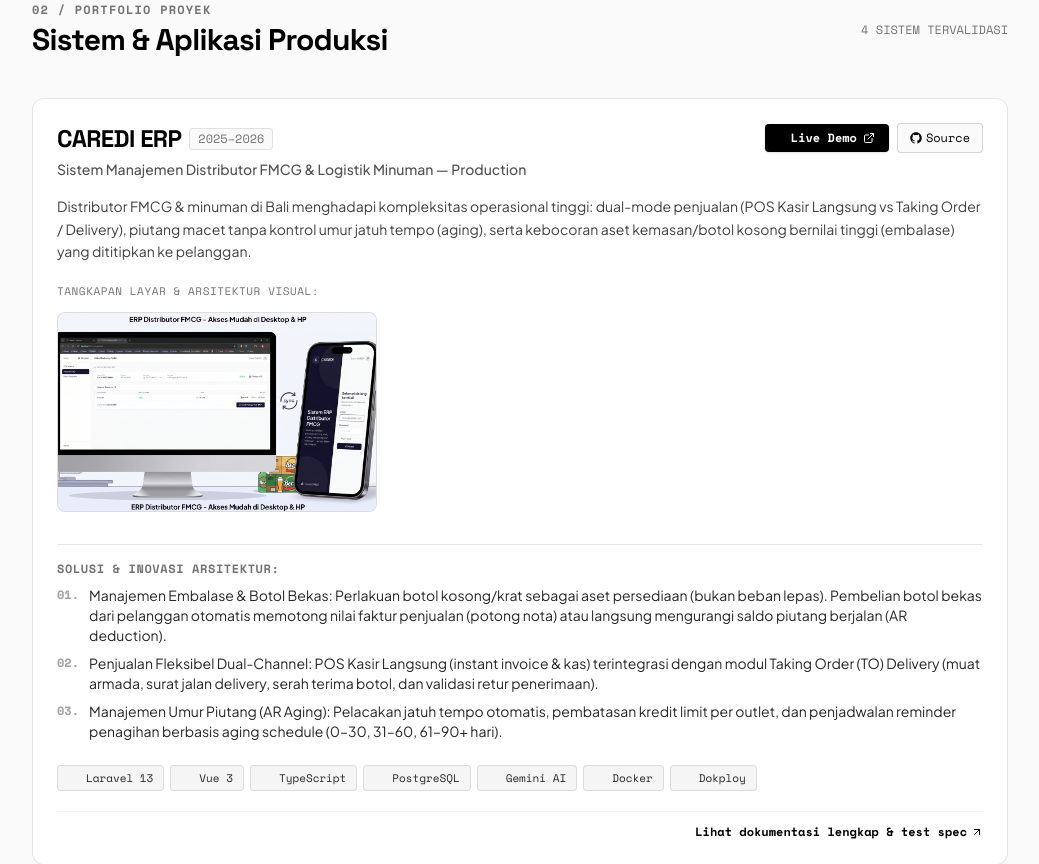
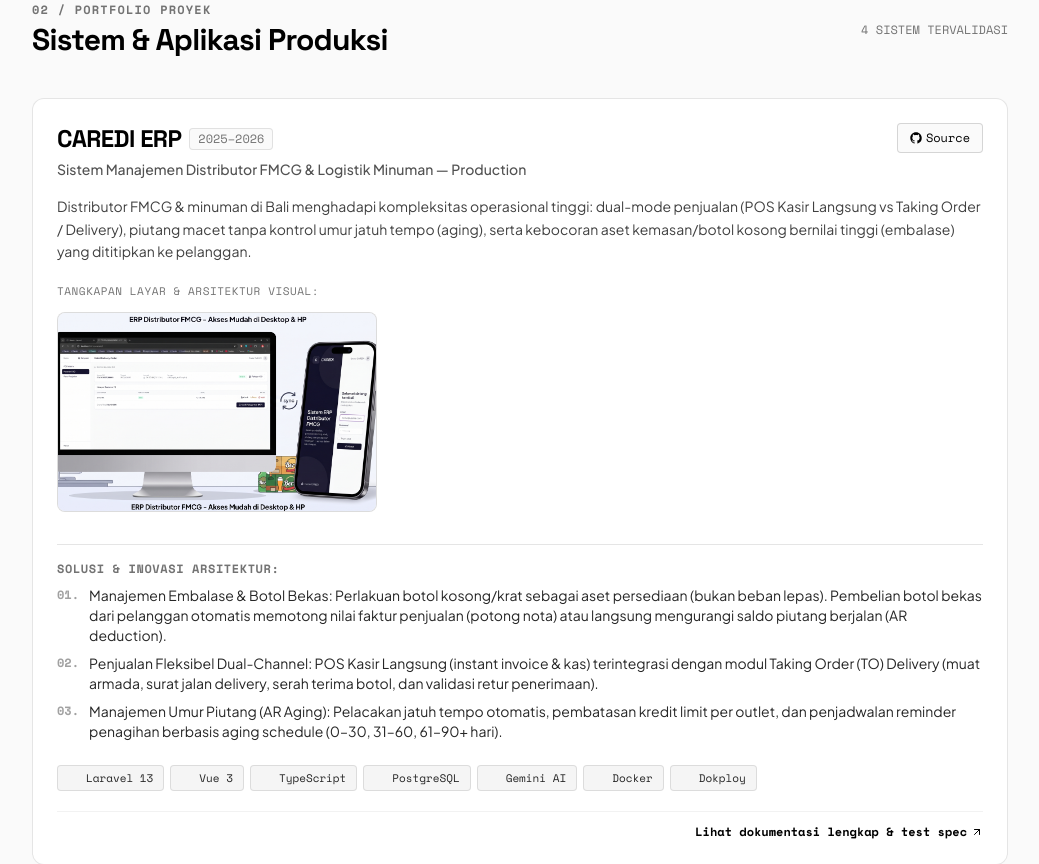
Before and after one commit to padma02-drmn/portfolio, a React (Vite) app: page / in a window 1280 px wide. Shown: the part 1940-2804 px from the top of the page, without its empty margins (120-1159 px from the left). Built offline with nearby package versions, Linux system fonts and the light colour scheme; some icons are missing.

Commit message:
refactor: remove public live demo URLs for internal apps, keeping source repo and rich architectural documentation

```diff
--- a/src/data/portfolio.ts
+++ b/src/data/portfolio.ts
@@ -142,7 +142,6 @@ export const projects: LocalizedProject[] = [
         "Production Reliability: Immutable double-entry journal logs, multi-tier approvals, ESC-P dot-matrix multi-ply invoice printing, deployed via Docker/Dokploy on Hetzner VPS with 62/62 passing tests.",
       ],
     },
-    live: "https://caredi-48-193-41-194.sslip.io",
     repo: "https://github.com/padma02-drmn/CAREDI",
     accent: "from-orange-500/20 to-transparent",
     gallery: ["/projects/caredi/caredi-overview.jpeg"],
@@ -246,7 +245,6 @@ export const projects: LocalizedProject[] = [
         "Decoupled Microservice Architecture: High-throughput Hono REST API + Drizzle ORM paired with a reactive React SPA, hosted on Microsoft Azure.",
       ],
     },
-    live: "https://yellow-bay-0c4553900.7.azurestaticapps.net",
     repo: "https://github.com/padma02-drmn/balimart-erp",
     accent: "from-purple-500/20 to-transparent",
     gallery: ["/projects/balimart/balimart-overview.jpeg"],
```
